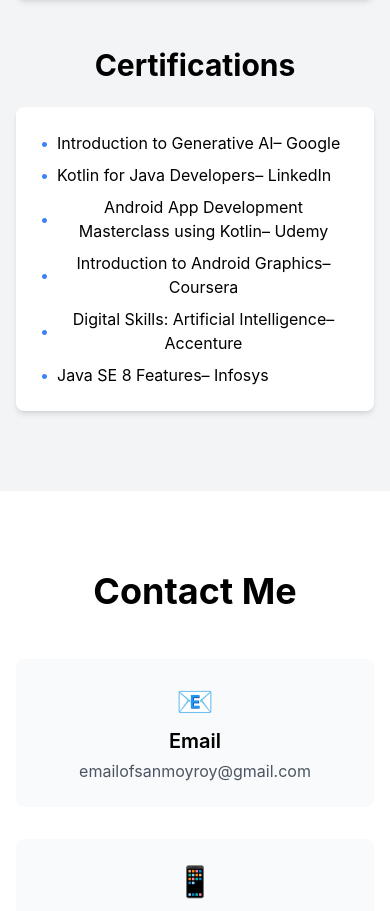
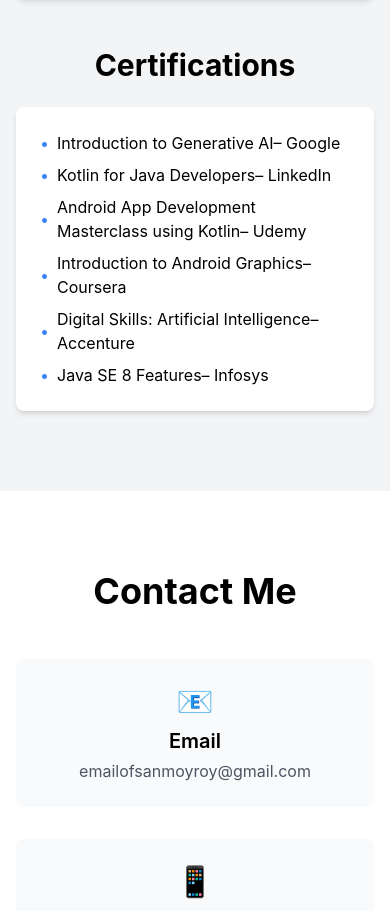
Before and after one commit to Sanmoy1/portfolio, a React (Create React App) app: page / in a window 390 px wide. Shown: the part 5161-6072 px from the top of the page. Built offline with nearby package versions, Linux system fonts and the light colour scheme.

Commit message:
corrected certification allignment for mobile view

```diff
--- a/src/components/Education.js
+++ b/src/components/Education.js
@@ -51,7 +51,7 @@ const Education = () => {
           <div className="mt-12">
             <h3 className="text-3xl font-bold mb-6 dark:text-white">Certifications</h3>
             <div className="bg-white dark:bg-gray-800 rounded-lg p-6 shadow-md">
-              <ul className="space-y-2">
+              <ul className="space-y-2 text-left">
                 {certifications.map((cert, index) => (
                   <li key={index} className="flex items-center">
                     <span className="text-blue-500 dark:text-blue-400 mr-2">•</span>
```
